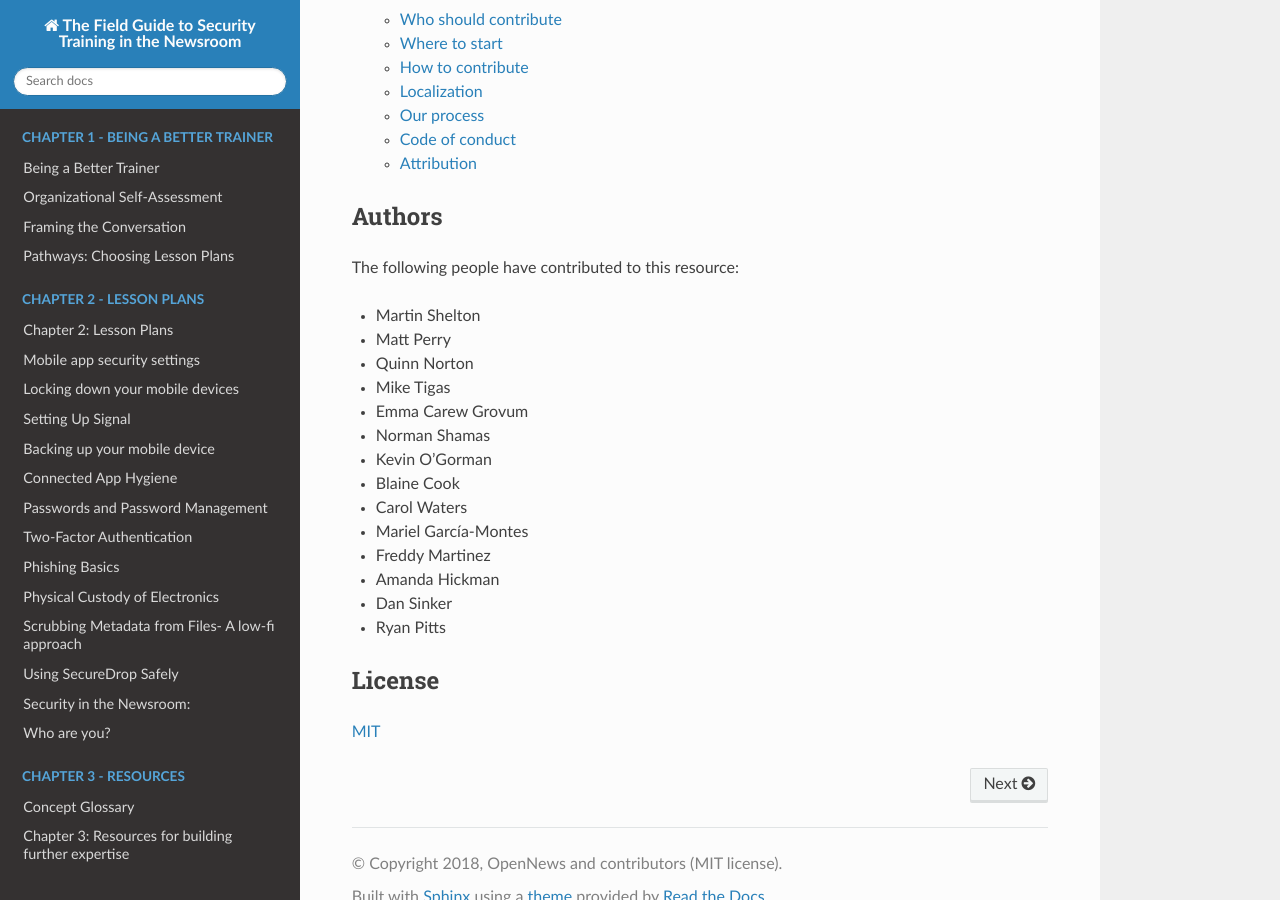
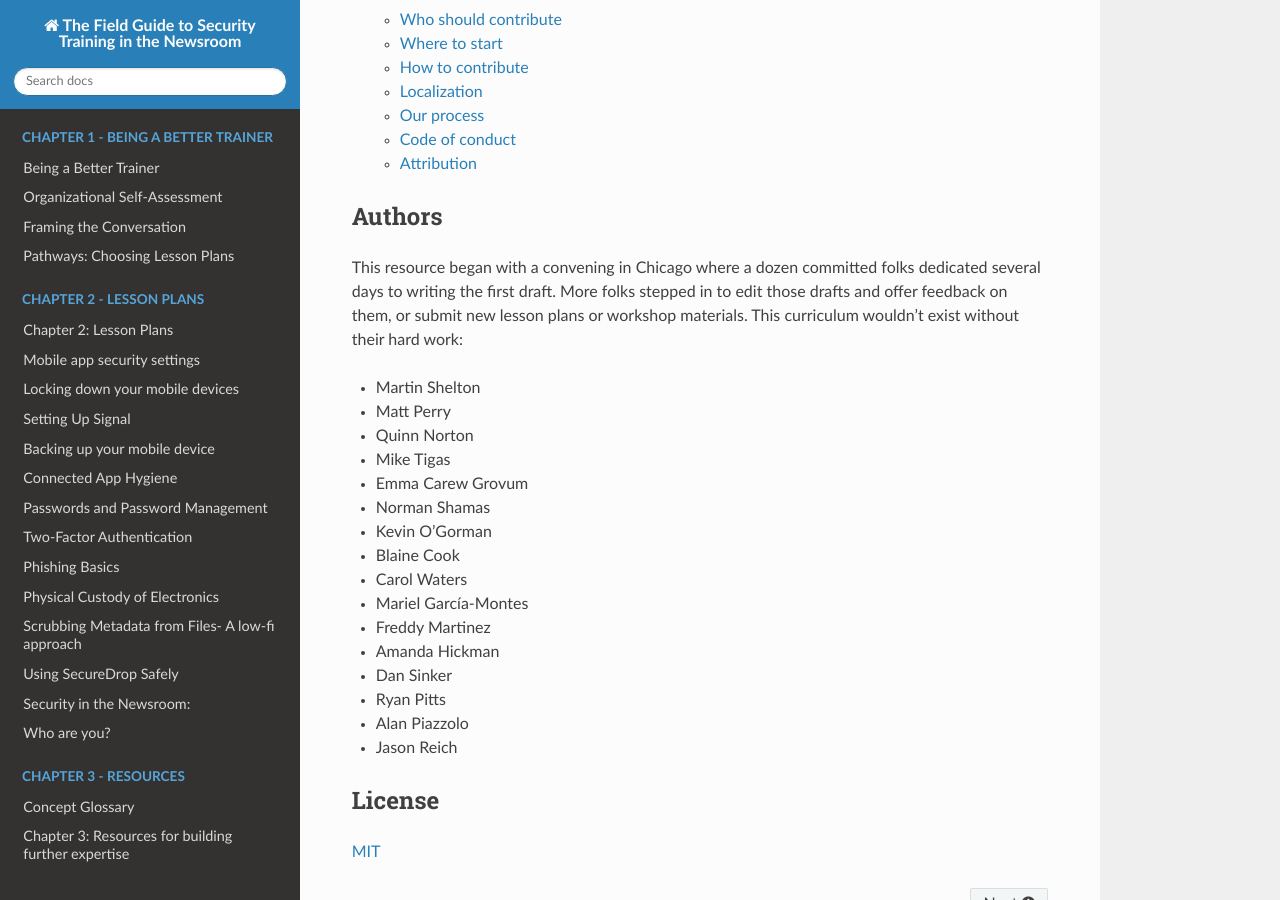
Before and after one commit to OpenNewsLabs/field-guide-security-training-newsroom, a Sphinx documentation site: the page built from docs/index.rst, in a window 1280 px wide and 900 px high, scrolled down 2009 px. Built offline with Sphinx 7.4.7 and the Read the Docs theme 2.0.0, drawn with Linux system fonts in a browser that asks for light colours.

Commit message:
More effusive Author list.

```diff
--- a/docs/index.rst
+++ b/docs/index.rst
@@ -94,7 +94,7 @@ your expertise to this project.
 Authors
 -------
 
-The following people have contributed to this resource:
+This resource began with a convening in Chicago where a dozen committed folks dedicated several days to writing the first draft. More folks stepped in to edit those drafts and offer feedback on them, or submit new lesson plans or workshop materials. This curriculum wouldn't exist without their hard work:
 
 -  Martin Shelton
 -  Matt Perry
@@ -110,6 +110,9 @@ The following people have contributed to this resource:
 -  Amanda Hickman
 -  Dan Sinker
 -  Ryan Pitts
+-  Alan Piazzolo
+-  Jason Reich
+
 
 License
 -------
```
